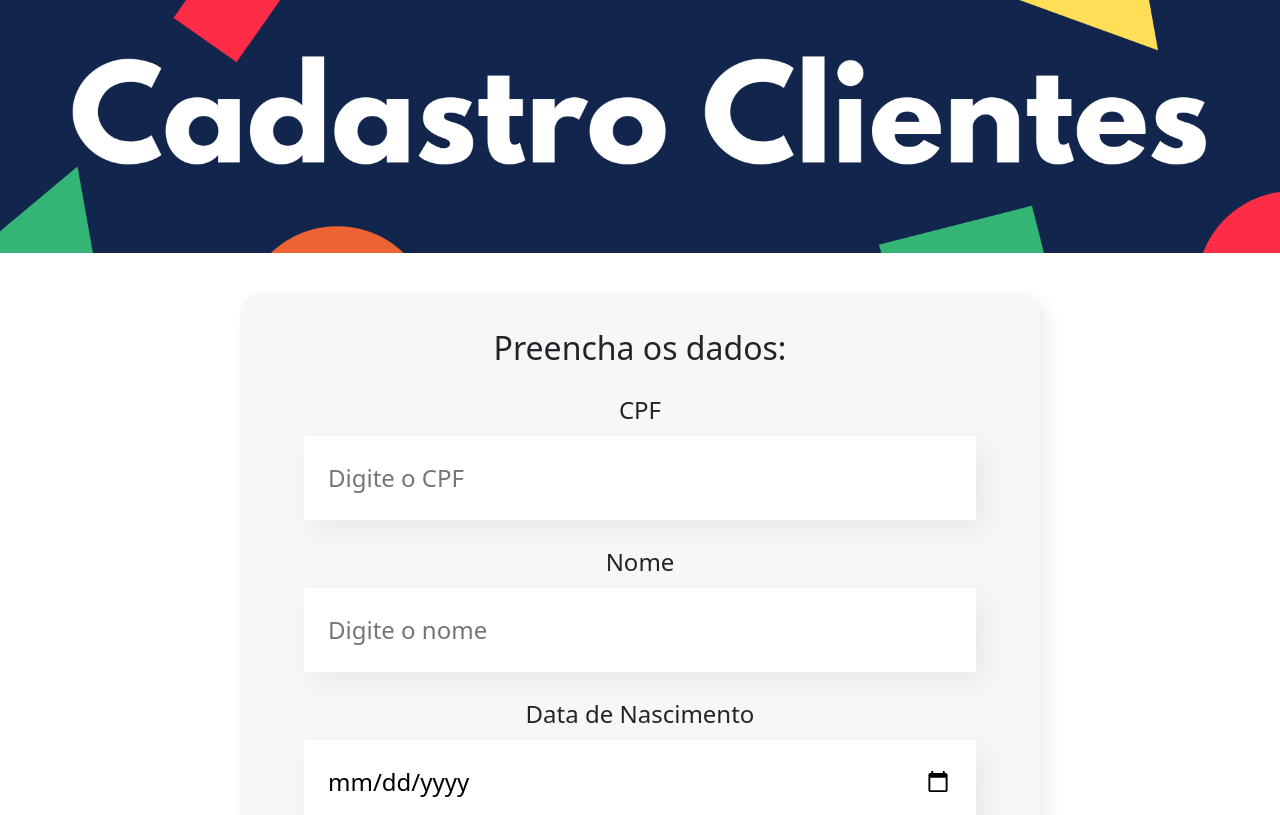
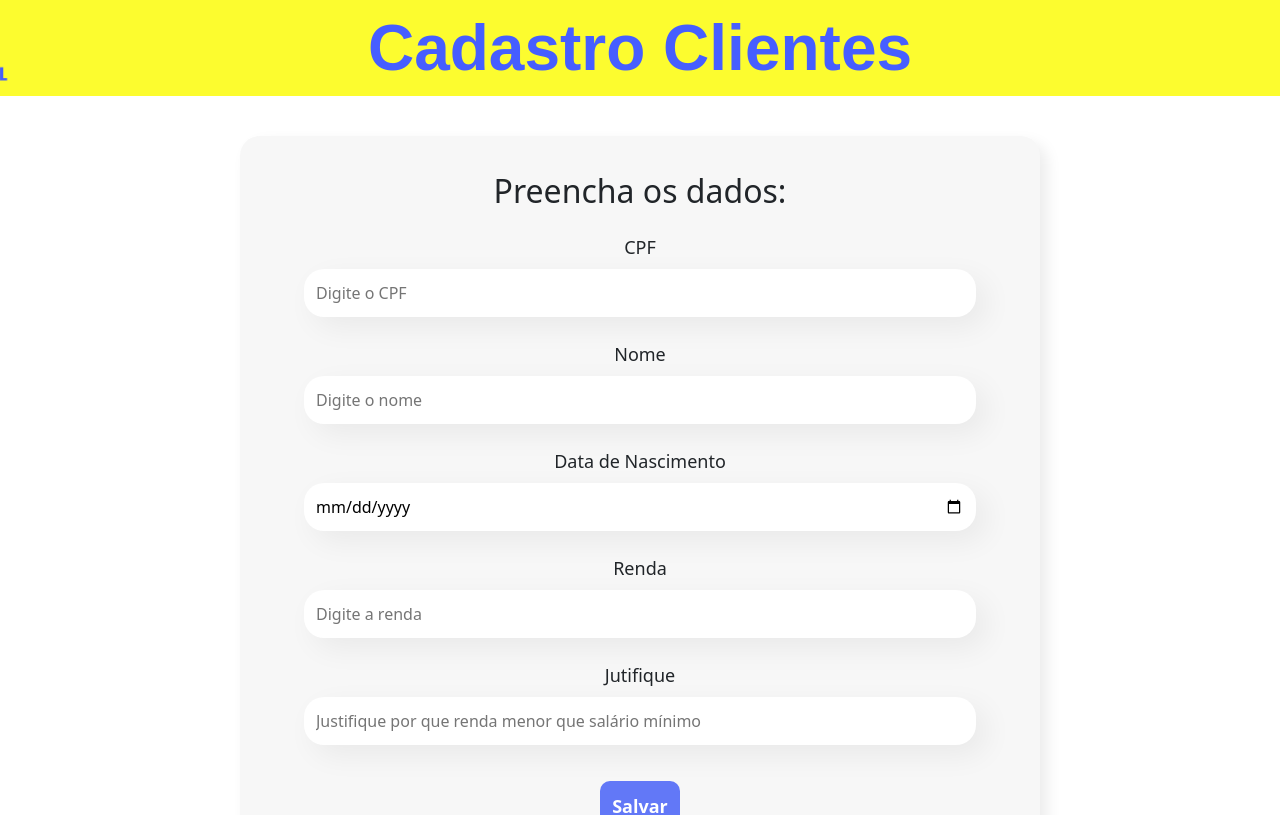
Before and after one commit to stefanocbl/cadastro-banco-do-barril, a React (Create React App) app: page / in a window 1280 px wide. Shown: the top 815 px of the page. Built offline with nearby package versions, Linux system fonts and the light colour scheme.

Commit message:
troca do banner v0.1

```diff
--- a/src/Componentes/Banner/Banner.css
+++ b/src/Componentes/Banner/Banner.css
@@ -6,3 +6,25 @@
 .cabecalho img {
     max-width: 100%;
 }
+
+.banner {
+    background-color: #fcfc2f;
+    max-width: 100%;
+    height: 12vh;
+    position: relative;
+}
+
+.banner p {
+    text-align: center;
+    color: #465eff;
+    font-size: 8vh;
+    font-family: Arial, Helvetica, sans-serif;
+    font-weight: bolder;
+}
+
+.banner img {
+    display: absolute;
+    max-width: 24vh;
+    position: absolute;
+    margin: -17vh -100vh;
+}
--- a/src/Componentes/Banner/index.js
+++ b/src/Componentes/Banner/index.js
@@ -3,7 +3,10 @@ import "./Banner.css";
 export const Banner = () => {
   return (
     <header className="cabecalho">
-      <img src="./imagens/bannerCadastro.png" alt="banner projeto" />
+      <div className="banner">
+        <p>Cadastro Clientes</p>
+        <img src="./imagens/logo-bbrasil.png" alt="logo bb"/>
+      </div>
     </header>
   );
 };
--- a/src/Componentes/Botao/Botao.css
+++ b/src/Componentes/Botao/Botao.css
@@ -3,7 +3,7 @@
     border-radius: 10px;
     font-weight: 700;
     font-size: 18px;
-    padding: 32px;
+    padding: 12px;
     color: #FFF;
     cursor: pointer;
     font-weight: bold;
--- a/src/Componentes/Cadastro/Cadastro.css
+++ b/src/Componentes/Cadastro/Cadastro.css
@@ -5,16 +5,16 @@
 .cadastro label {
     display: block;
     margin-bottom: 8px;
-    font-size: 24px;
+    font-size: 18px;
 }
 
 .cadastro input {
     background: #FFFFFF;
     box-shadow: 10px 10px 30px rgba(0, 0, 0, 0.06);
-    border-radius: 0px;
+    border-radius: 20px;
     width: 100%;
     border: none;
-    font-size: 24px;
-    padding: 24px;
+    font-size: 16px;
+    padding: 12px;
     box-sizing: border-box;
 }
--- a/src/Componentes/Cliente/index.js
+++ b/src/Componentes/Cliente/index.js
@@ -7,6 +7,7 @@ export const Cliente = () => {
         <td>{"Bruce Weyne"}</td>
         <td>{"01-06-1981"}</td>
         <td>{"R$120.000"}</td>
+        <td>{}</td>
       </tr>
   );
 };
--- a/src/Componentes/Formulario/index.js
+++ b/src/Componentes/Formulario/index.js
@@ -18,6 +18,8 @@ export const Formulario = () => {
         <Cadastro label="Nome" tipo="text" placeholder="Digite o nome" />
         <Cadastro label="Data de Nascimento" tipo="date" />
         <Cadastro label="Renda" tipo="number" placeholder="Digite a renda" />
+        <Cadastro label="Jutifique" tipo="text" placeholder="Justifique por que renda menor que salário mínimo" />
+
 
         <Botao texto={"Salvar"} type={"submit"}></Botao>
         {/* <Button variant="primary">Salvar</Button> */}
--- a/src/Componentes/Tabela/index.js
+++ b/src/Componentes/Tabela/index.js
@@ -10,6 +10,7 @@ export const Tabela = () => {
           <th>Nome</th>
           <th>Data de Nascimento</th>
           <th>Renda</th>
+          <th>Justificativa</th>
         </tr>
       </thead>
       <tbody>
```
Also changed, not shown: public/imagens/bannerCadastro.png (deleted), public/imagens/logo-bbrasil.png (added).
